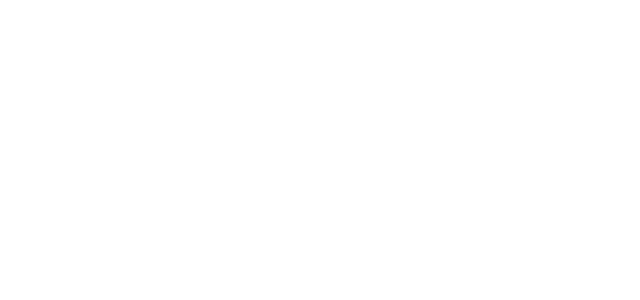
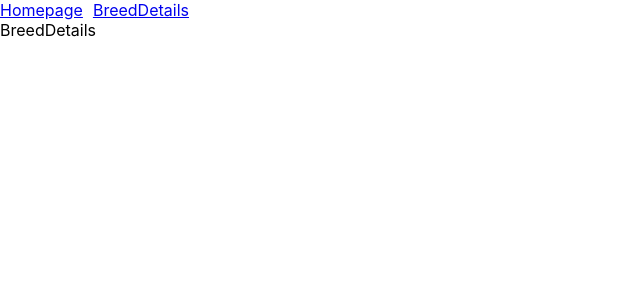
Before and after one commit to ashwanisahu97/doggo-api, a React (Create React App) app: page /breedDetails/1 in a window 1280 px wide. Shown: the top 300 px of the page, without its empty margins (0-640 px from the left). Built offline with nearby package versions, Linux system fonts and the light colour scheme.

Commit message:
fetched  data from api

```diff
--- a/src/App.js
+++ b/src/App.js
@@ -1,9 +1,12 @@
+import AllRoutes from './Components/AllRoutes';
+import Navbar from './Components/Navbar';
 import logo from './logo.svg';
 
 function App() {
   return (
     <div>
-
+      <Navbar/>
+      <AllRoutes/>
     </div>
   );
 }
--- a/src/Components/AllRoutes.jsx
+++ b/src/Components/AllRoutes.jsx
@@ -8,8 +8,6 @@
       <Routes>
           <Route path="/" element={ <Homepage/>}></Route>
           <Route path="/breedDetails/:id" element={ <BreedDetails/>}></Route>
-          <Route></Route>
-          <Route></Route>
     </Routes>
   )
 }
--- /dev/null
+++ b/src/Components/Navbar.jsx
@@ -0,0 +1,13 @@
+import React from 'react'
+import { Link } from 'react-router-dom'
+
+const Navbar = () => {
+  return (
+      <div style={{ display: "flex",gap:"10px"}}>
+          <Link to="/"> <div>Homepage</div> </Link>
+          <Link to="/breedDetails/1"> <div>BreedDetails</div> </Link>
+      </div>
+  )
+}
+
+export default Navbar
--- a/src/Pages/Homepage.jsx
+++ b/src/Pages/Homepage.jsx
@@ -1,19 +1,32 @@
 import React, { useEffect, useState } from 'react'
+import styles from "../Styles/Homepage.module.css"
+import { Link } from 'react-router-dom';
+const Homepage = () => {
+    const [breeds, setBreeds] = useState([]);
 
-const Homepage = () => {
-    const [Breeds, setBreeds] = useState([]);
     useEffect(() => {
         fetchData();
     }, [])
+
     const fetchData = async() => {
         const response = await fetch("https://dog.ceo/api/breeds/list");
         console.log(response);
         const data = await response.json();
         console.log(data);
-        setDogs(data.message);
+        // setBreeds(data.message);
     }
+
   return (
-    <div>Homepage</div>
+    <div className={styles.cards}>
+    {
+        breeds?.map((element) => {
+            return (
+                <div className={styles.card} key={element.id}>
+                    <Link to={`/puppy/${ element}`}> <p>{ element} </p> </Link>
+                </div>
+            )
+        })}
+</div>
   )
 }
 
--- /dev/null
+++ b/src/Styles/Homepage.module.css
@@ -0,0 +1,8 @@
+.cards{
+    display:grid;
+    grid-template-columns: repeat(5,1fr);
+}
+
+.card{
+height:200px;
+}
--- a/src/index.js
+++ b/src/index.js
@@ -3,12 +3,13 @@
 import './index.css';
 import App from './App';
 import reportWebVitals from './reportWebVitals';
+import { BrowserRouter } from 'react-router-dom';
 
 const root = ReactDOM.createRoot(document.getElementById('root'));
 root.render(
-  <React.StrictMode>
+  <BrowserRouter>
     <App />
-  </React.StrictMode>
+    </BrowserRouter>
 );
 
 // If you want to start measuring performance in your app, pass a function
```
Also changed, not shown: src/Styles/BreedDetails.module.css (added), src/Styles/Navbar.module.css (added).
